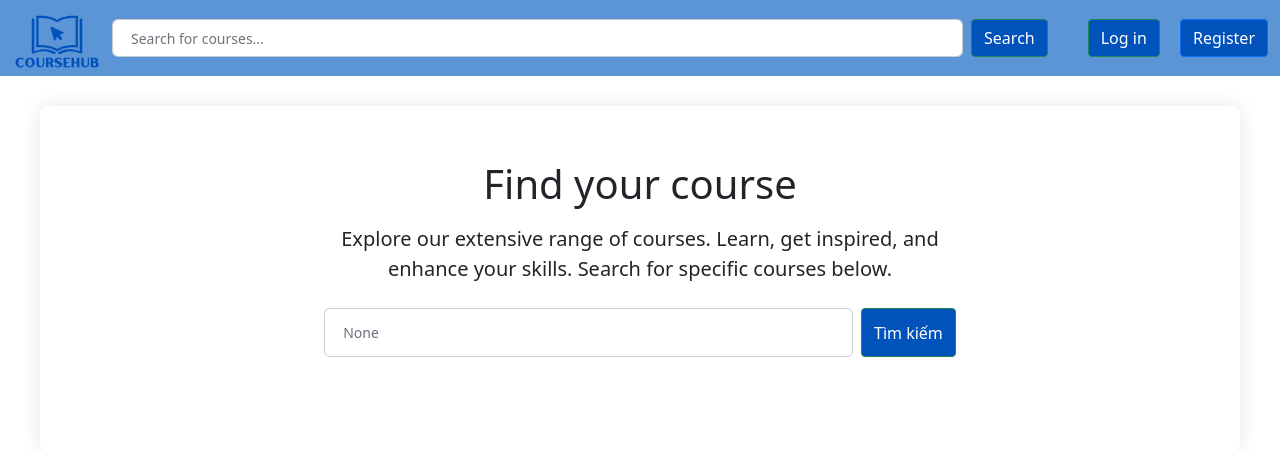
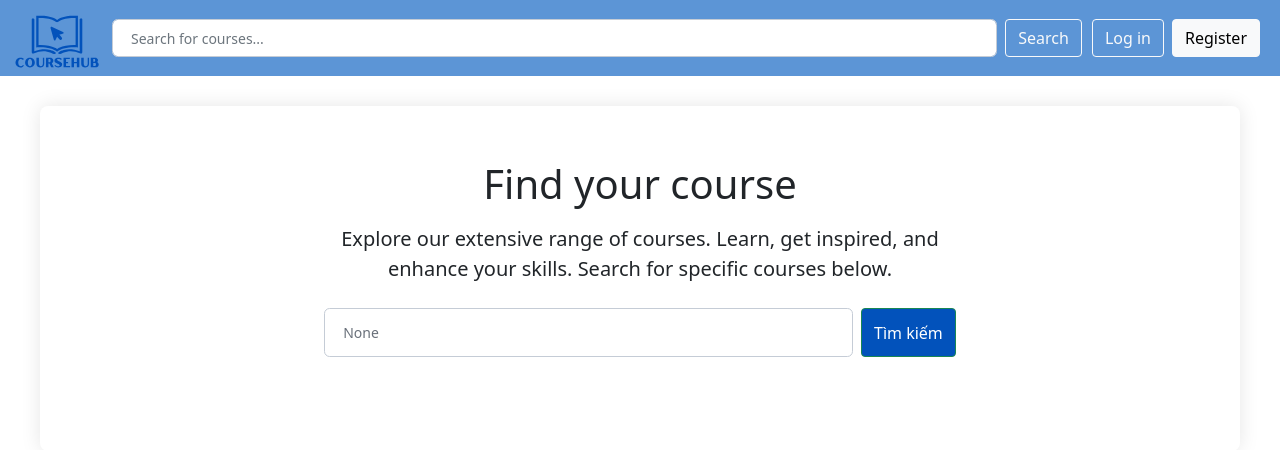
Before and after one commit to khoavpt/coursehub, a Django app: page /courses/search/ in a window 1280 px wide. Shown: the top 450 px of the page. Run offline with Django 4.2, Linux system fonts and the light colour scheme; data that the repository does not hold is empty; parts of the project's set-up code (start-up, migrations or seed data) failed here and were passed over; some libraries are stand-ins or nearby versions.

Commit message:
improve ui

```diff
--- a/coursehub/templates/partials/_footer.html
+++ b/coursehub/templates/partials/_footer.html
@@ -101,10 +101,10 @@
         <a href="https://www.linkedin.com/"><i class="fab fa-youtube"></i></a>
     </div>
     <div class="footer-links">
-        <a href="#">Home</a>
-        <a href="#">About</a>
-        <a href="#">Contact Us</a>
-        <a href="#">Courses</a>
+        <a href="{% url 'home-page' %}">Home</a>
+        <a href="{% url 'home-page' %}">About</a>
+        <a href="{% url 'home-page' %}">Contact Us</a>
+        <a href="{% url 'course-search' %}">Courses</a>
     </div>
     <div class="footer-info">
         <p>&copy; 2024 Course Hub. All rights reserved.</p>
--- a/coursehub/templates/partials/_header.html
+++ b/coursehub/templates/partials/_header.html
@@ -1,35 +1,81 @@
 {% load static %}
-<nav class="navbar navbar-expand-lg navbar-dark" style="background-color: #5c95d6;">
+
+<style>
+  /* Navbar Styles */
+.navbar {
+    background-color: #5c95d6;
+}
+
+.navbar-brand img {
+    margin-left: 10px;
+    max-width: 80px;
+    max-height: 70px;
+    object-fit: contain;
+    transform: scale(1.2);
+}
+
+.search-form {
+    flex-grow: 1;
+}
+
+.search-input {
+    max-width: 300px;
+}
+
+.user-dropdown img {
+    width: 32px;
+    height: 32px;
+}
+
+.auth-buttons .btn {
+    margin-bottom: 0.5rem;
+}
+
+@media (min-width: 992px) {
+    .search-input {
+        max-width: none;
+    }
+
+    .auth-buttons .btn {
+        margin-bottom: 0;
+        margin-right: 0.5rem;
+    }
+}
+</style>
+
+<link rel="stylesheet" href="{% static 'css/navbar.css' %}">
+
+<nav class="navbar navbar-expand-lg navbar-dark">
     <div class="container-fluid">
         <a class="navbar-brand" href="{% url 'home-page' %}">
-          <img src="{% static 'imgs/logo.svg' %}" alt="Logo" />
+            <img src="{% static 'imgs/logo.svg' %}" alt="Logo" class="d-inline-block align-top">
         </a>
+        <button class="navbar-toggler" type="button" data-bs-toggle="collapse" data-bs-target="#navbarNav" aria-controls="navbarNav" aria-expanded="false" aria-label="Toggle navigation">
+            <span class="navbar-toggler-icon"></span>
+        </button>
         <div class="collapse navbar-collapse" id="navbarNav">
-
-            <form class="d-flex flex-fill me-3 method="GET" action="{% url 'course-search' %}">
-              <input class="form-control me-2" name="query" placeholder="Search for courses..." style="height: 38px;">
-              <button class="btn btn-outline-success" type="submit" style="flex-shrink: 0;">Search</button>
+            <form class="search-form d-flex my-2 my-lg-0" method="GET" action="{% url 'course-search' %}">
+                <input class="form-control search-input me-2" name="query" placeholder="Search for courses..." style="height: 38px;" aria-label="Search">
+                <button class="btn btn-outline-light" style="margin-right: 10px;" type="submit">Search</button>
             </form>
-            <!-- <form class="d-flex flex-fill me-3">
-                <input class="form-control me-2" type="search" placeholder="Search" aria-label="Search">
-            </form> -->
-            <div class="ms-lg-4">
+            <div class="ms-auto mt-2 mt-lg-0">
                 {% if user.is_authenticated %}
-                <div class="dropdown">
+                <div class="dropdown user-dropdown">
                     <a href="#" class="d-flex align-items-center text-white text-decoration-none dropdown-toggle" id="userDropdown" data-bs-toggle="dropdown" aria-expanded="false">
-                        <img src="{{ request.user.userprofile.profile_pic.url }}" alt="User Avatar" width="32" height="32" class="rounded-circle me-2">
+                        <img src="{{ request.user.userprofile.profile_pic.url }}" alt="User Avatar" class="rounded-circle me-2">
                         <strong>{{ user.username }}</strong>
                     </a>
                     <ul class="dropdown-menu dropdown-menu-end text-small shadow" aria-labelledby="userDropdown">
                         <li><a class="dropdown-item" href="{% url 'get-profile' user.id %}">Profile</a></li>
-                        <li><a class="dropdown-item" href="#">Settings</a></li>
                         <li><hr class="dropdown-divider"></li>
                         <li><a class="dropdown-item" href="{% url 'logout-user' %}">Logout</a></li>
                     </ul>
                 </div>
                 {% else %}
-                  <a href="{% url 'login-user' %}" class="btn btn-outline-success">Log in</a>
-                  <a href="{% url 'register-user' %}" class="btn btn-primary">Register</a>
+                <div class="auth-buttons d-flex flex-column flex-lg-row">
+                    <a href="{% url 'login-user' %}" class="btn btn-outline-light">Log in</a>
+                    <a href="{% url 'register-user' %}" class="btn btn-light">Register</a>
+                </div>
                 {% endif %}
             </div>
         </div>
```
Also changed, not shown: coursehub/templates/users/enrolled_courses.html (+1 -12 lines).
